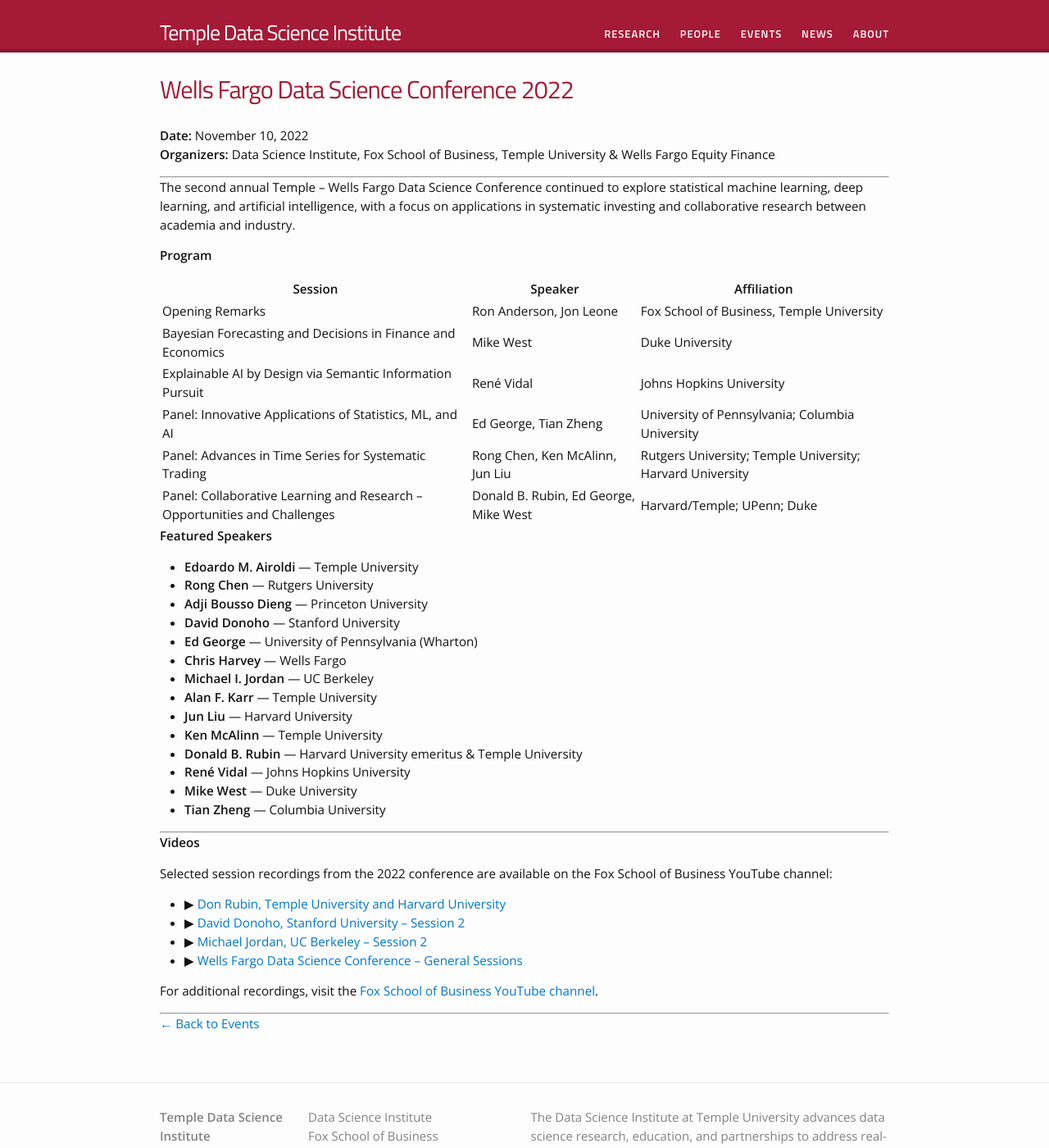
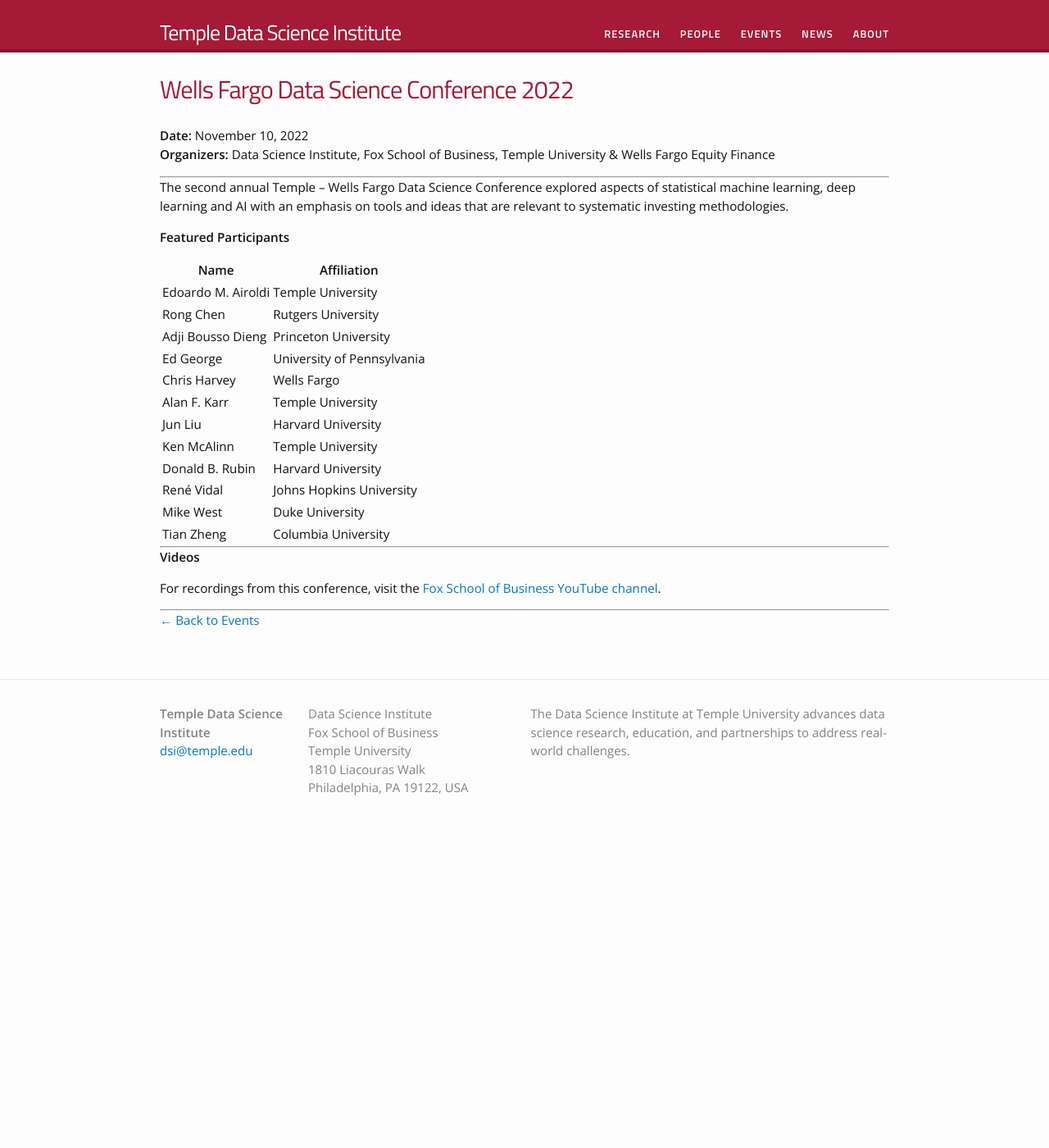
Before and after one commit to templedsi/templedsi.github.io, a Jekyll site: the page built from conferences/2022.md, in a window 1280 px wide and 1400 px high. Shown: the whole window at 82% size. Built offline with Jekyll 4.4.1, drawn with Linux system fonts in a browser that asks for light colours.

Commit message:
Outline full update plan from official DSI website
Co-authored-by: airoldi <368797+airoldi@users.noreply.github.com>

```diff
--- a/conferences/2022.md
+++ b/conferences/2022.md
@@ -9,48 +9,30 @@ permalink: /conferences/2022/
 
 ---
 
-The second annual Temple – Wells Fargo Data Science Conference continued to explore statistical machine learning, deep learning, and artificial intelligence, with a focus on applications in systematic investing and collaborative research between academia and industry.
+The second annual Temple – Wells Fargo Data Science Conference explored aspects of statistical machine learning, deep learning and AI with an emphasis on tools and ideas that are relevant to systematic investing methodologies.
 
-**Program**
+**Featured Participants**
 
-| Session | Speaker | Affiliation |
-|---------|---------|-------------|
-| Opening Remarks | Ron Anderson, Jon Leone | Fox School of Business, Temple University |
-| Bayesian Forecasting and Decisions in Finance and Economics | Mike West | Duke University |
-| Explainable AI by Design via Semantic Information Pursuit | René Vidal | Johns Hopkins University |
-| Panel: Innovative Applications of Statistics, ML, and AI | Ed George, Tian Zheng | University of Pennsylvania; Columbia University |
-| Panel: Advances in Time Series for Systematic Trading | Rong Chen, Ken McAlinn, Jun Liu | Rutgers University; Temple University; Harvard University |
-| Panel: Collaborative Learning and Research – Opportunities and Challenges | Donald B. Rubin, Ed George, Mike West | Harvard/Temple; UPenn; Duke |
-
-**Featured Speakers**
-
-* **Edoardo M. Airoldi** — Temple University
-* **Rong Chen** — Rutgers University
-* **Adji Bousso Dieng** — Princeton University
-* **David Donoho** — Stanford University
-* **Ed George** — University of Pennsylvania (Wharton)
-* **Chris Harvey** — Wells Fargo
-* **Michael I. Jordan** — UC Berkeley
-* **Alan F. Karr** — Temple University
-* **Jun Liu** — Harvard University
-* **Ken McAlinn** — Temple University
-* **Donald B. Rubin** — Harvard University emeritus & Temple University
-* **René Vidal** — Johns Hopkins University
-* **Mike West** — Duke University
-* **Tian Zheng** — Columbia University
+| Name | Affiliation |
+|------|-------------|
+| Edoardo M. Airoldi | Temple University |
+| Rong Chen | Rutgers University |
+| Adji Bousso Dieng | Princeton University |
+| Ed George | University of Pennsylvania |
+| Chris Harvey | Wells Fargo |
+| Alan F. Karr | Temple University |
+| Jun Liu | Harvard University |
+| Ken McAlinn | Temple University |
+| Donald B. Rubin | Harvard University |
+| René Vidal | Johns Hopkins University |
+| Mike West | Duke University |
+| Tian Zheng | Columbia University |
 
 ---
 
 **Videos**
 
-Selected session recordings from the 2022 conference are available on the Fox School of Business YouTube channel:
-
-* ▶ [Don Rubin, Temple University and Harvard University](https://www.youtube.com/watch?v=DTIc-TbxSik)
-* ▶ [David Donoho, Stanford University – Session 2](https://www.youtube.com/watch?v=7Q1_Pv8DScc)
-* ▶ [Michael Jordan, UC Berkeley – Session 2](https://www.youtube.com/watch?v=WNkqiLGLJlA)
-* ▶ [Wells Fargo Data Science Conference – General Sessions](https://www.youtube.com/watch?v=iM439OyIm70)
-
-For additional recordings, visit the [Fox School of Business YouTube channel](https://www.youtube.com/@thefoxschool/playlists).
+For recordings from this conference, visit the [Fox School of Business YouTube channel](https://www.youtube.com/@thefoxschool/playlists).
 
 ---
 
```
Also changed, not shown: conferences/2021.md (+41 -13 lines).
